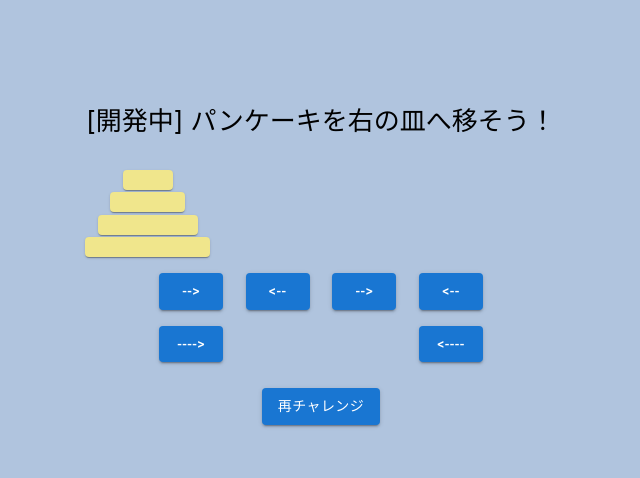
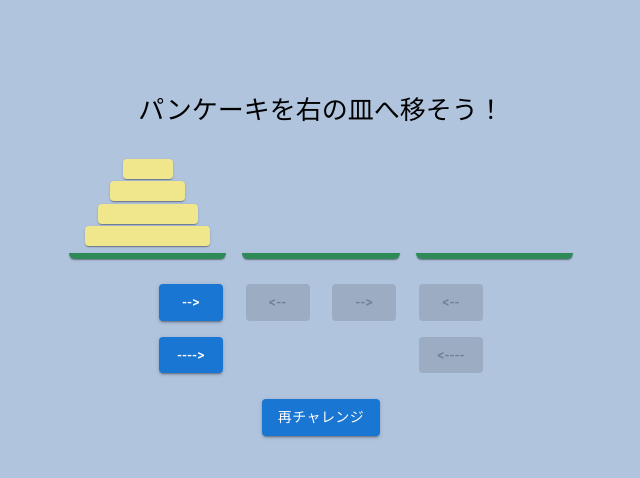
Before and after one commit to wildbook7/pancakes-of-hanoi, a React (Create React App) app: page / in a window 1280 px wide. Shown: the top 478 px of the page, without its empty margins (319-959 px from the left). Built offline with nearby package versions, Linux system fonts and the light colour scheme.

Commit message:
いったん完成

```diff
--- a/src/App.tsx
+++ b/src/App.tsx
@@ -1,6 +1,7 @@
-import React, { useState } from 'react';
+import { useEffect, useState } from 'react';
 import strawberry from './strawberry.png';
 import './App.css';
+import Box from '@mui/material/Box'
 import Button from '@mui/material/Button'
 import Paper from '@mui/material/Paper'
 import Stack from '@mui/material/Stack'
@@ -13,22 +14,39 @@ const CustomPaper = styled(Paper)(() => ({
   fontSize: '16px',
 }))
 
+const CustomPaper2 = styled(Paper)(() => ({
+  backgroundColor: 'none',
+  elevation: 4,
+  fontSize: '16px',
+}))
+
 function App() {
-  const [plates, setPlates] = useState([[1,2,3,4],[0,0,0,0],[0,0,0,0]])
+  const [plates, setPlates] = useState(['1234', '0000', '0000'])
   const [strawberryFlag, setStrawberryFlag] = useState(false)
 
-  const change = () => setStrawberryFlag(!strawberryFlag)
+  const reset = () => {
+    setPlates(['1234', '0000', '0000'])
+  }
 
   const move = (src: number, dst: number) => {
     const newPlates = plates.slice()
     labelMoved:
     for (let i = 0; i < newPlates[src].length; i++) {
-      if (!(newPlates[src][i])) continue
+      if ('0' == newPlates[src][i]) continue
       for (let j = newPlates[dst].length - 1; j >= 0 ; j--) {
-        if (newPlates[dst][j]) continue
+        if ('0' != newPlates[dst][j]) continue
         //
-        newPlates[dst][j] = newPlates[src][i]
-        newPlates[src][i] = 0
+        //
+        newPlates[dst] = ''.concat(
+          newPlates[dst].substring(0, j),
+          newPlates[src][i],
+          newPlates[dst].substring(j + 1)
+          )
+        newPlates[src] = ''.concat(
+          newPlates[src].substring(0, i),
+          '0',
+          newPlates[src].substring(i + 1)
+          )
 
         setPlates(newPlates)
         break labelMoved
@@ -36,17 +54,25 @@ function App() {
     }
   }
 
+  useEffect(() => {
+    if ('1234' == plates[2]) {
+      setStrawberryFlag(true)
+    } else {
+      setStrawberryFlag(false)
+    }
+  }, [plates])
+
   return (
     <div className="App">
       <header className="App-header">
-        [開発中] パンケーキを右の皿へ移そう！
+        パンケーキを右の皿へ移そう！
         <Grid container spacing={2} sx={{ width: '800px' }}>
           <Grid item xs={2.1}></Grid>
           <Grid item xs={2.6}>
             <Stack spacing={0.3} alignItems={'center'} justifyContent={'flex-end'} sx={{ height: '120px' }}>
-            {plates[0].map( value =>
+              {Array.from(plates[0]).map( value =>
                 <CustomPaper
-                sx={ value === 0 ? {visibility: 'hidden'} : { width: `${25 * (value + 1)}px` }}
+                  sx={ '0' == value ? {visibility: 'hidden'} : { width: `${25 * (parseInt(value) + 1)}px` }}
                 >
                   &nbsp;
                 </CustomPaper>
@@ -55,9 +81,9 @@ function App() {
           </Grid>
           <Grid item xs={2.6}>
             <Stack spacing={0.3} alignItems={'center'} justifyContent={'flex-end'} sx={{ height: '120px' }}>
-            {plates[1].map( value =>
+              {Array.from(plates[1]).map( value =>
                 <CustomPaper
-                  sx={ value === 0 ? {visibility: 'hidden'} : { width: `${25 * (value + 1)}px` }}
+                  sx={ '0' == value ? {visibility: 'hidden'} : { width: `${25 * (parseInt(value) + 1)}px` }}
                 >
                   &nbsp;
                 </CustomPaper>
@@ -73,9 +99,9 @@ function App() {
                 left: "5px",
                 visibility: strawberryFlag? "visible" : "hidden",
               }} />
-              {plates[2].map( value =>
+              {Array.from(plates[2]).map( value =>
                 <CustomPaper
-                  sx={ value === 0 ? {visibility: 'hidden'} : { width: `${25 * (value + 1)}px` }}
+                  sx={ '0' == value ? {visibility: 'hidden'} : { width: `${25 * (parseInt(value) + 1)}px` }}
                 >
                   &nbsp;
                 </CustomPaper>
@@ -83,34 +109,112 @@ function App() {
             </Stack>
           </Grid>
           <Grid item xs={2.1}></Grid>
+
+          <Grid item xs={2.1}></Grid>
+          <Grid item xs={2.6}>
+            <CustomPaper2
+              sx={{
+                backgroundColor: 'seagreen',
+                borderRadius: '0px 0px 15px 15px',
+                height: '6px',
+                position: 'relative',
+                bottom: '9px'
+              }}
+            />
+          </Grid>
+          <Grid item xs={2.6}>
+            <CustomPaper2
+              sx={{
+                backgroundColor: 'seagreen',
+                borderRadius: '0px 0px 15px 15px',
+                height: '6px',
+                position: 'relative',
+                bottom: '9px'
+              }}
+            />
+          </Grid>
+          <Grid item xs={2.6}>
+            <CustomPaper2
+              sx={{
+                backgroundColor: 'seagreen',
+                borderRadius: '0px 0px 15px 15px',
+                height: '6px',
+                position: 'relative',
+                bottom: '9px'
+              }}
+            />
+          </Grid>
+          <Grid item xs={2.1}></Grid>
+
           <Grid item xs={2.1}></Grid>
           <Grid item xs={1.3}></Grid>
           <Grid item xs={1.3}>
-            <Button variant="contained" onClick={ () => move(0, 1) }>&nbsp;--&gt;&nbsp;</Button>
+            <Button
+              variant="contained"
+              disabled={ '0000' == plates[0] || parseInt(plates[0]).toString().charAt(0)
+                >  ('0000' == plates[1] ? '5' : parseInt(plates[1]).toString().charAt(0)) }
+              onClick={ () => move(0, 1) }
+            >
+              &nbsp;--&gt;&nbsp;
+            </Button>
           </Grid>
           <Grid item xs={1.3}>
-            <Button variant="contained" onClick={ change }>&nbsp;&lt;--&nbsp;</Button>
+            <Button
+              variant="contained"
+              disabled={ '0000' == plates[1] || parseInt(plates[1]).toString().charAt(0)
+                >  ('0000' == plates[0] ? '5' : parseInt(plates[0]).toString().charAt(0)) }
+              onClick={ () => move(1, 0) }
+            >
+              &nbsp;&lt;--&nbsp;
+            </Button>
           </Grid>
           <Grid item xs={1.3}>
-            <Button variant="contained" onClick={ () => move(1, 2) }>&nbsp;--&gt;&nbsp;</Button>
+            <Button
+              variant="contained"
+              disabled={ '0000' == plates[1] || parseInt(plates[1]).toString().charAt(0)
+                >  ('0000' == plates[2] ? '5' : parseInt(plates[2]).toString().charAt(0)) }
+              onClick={ () => move(1, 2) }
+            >
+              &nbsp;--&gt;&nbsp;
+            </Button>
           </Grid>
           <Grid item xs={1.3}>
-            <Button variant="contained" onClick={ change }>&nbsp;&lt;--&nbsp;</Button>
+            <Button
+              variant="contained"
+              disabled={ '0000' == plates[2] || parseInt(plates[2]).toString().charAt(0)
+                >  ('0000' == plates[1] ? '5' : parseInt(plates[1]).toString().charAt(0)) }
+              onClick={ () => move(2, 1) }
+            >
+              &nbsp;&lt;--&nbsp;
+            </Button>
           </Grid>
           <Grid item xs={1.3}></Grid>
           <Grid item xs={2.1}></Grid>
           <Grid item xs={2.1}></Grid>
           <Grid item xs={1.3}></Grid>
           <Grid item xs={1.3}>
-            <Button variant="contained" onClick={ change }>----&gt;</Button>
+            <Button
+              variant="contained"
+              disabled={ '0000' == plates[0] || parseInt(plates[0]).toString().charAt(0)
+                >  ('0000' == plates[2] ? '5' : parseInt(plates[2]).toString().charAt(0)) }
+              onClick={ () => move(0, 2) }
+            >
+              ----&gt;
+            </Button>
           </Grid>
           <Grid item xs={2.6}></Grid>
           <Grid item xs={1.3}>
-            <Button variant="contained" onClick={ change }>&lt;----</Button>
+            <Button
+              variant="contained"
+              disabled={ '0000' == plates[2] || parseInt(plates[2]).toString().charAt(0)
+                >  ('0000' == plates[0] ? '5' : parseInt(plates[0]).toString().charAt(0)) }
+              onClick={ () => move(2, 0) }>
+              &lt;----
+            </Button>
           </Grid>
         </Grid>
         <p>
-          <Button variant="contained" onClick={ change }>再チャレンジ</Button>
+          <Button variant="contained" onClick={ reset }>再チャレンジ</Button>
           <br />
         </p>
         <p>&nbsp;</p>
```
Lines whose indentation alone changed are shown as unchanged.
